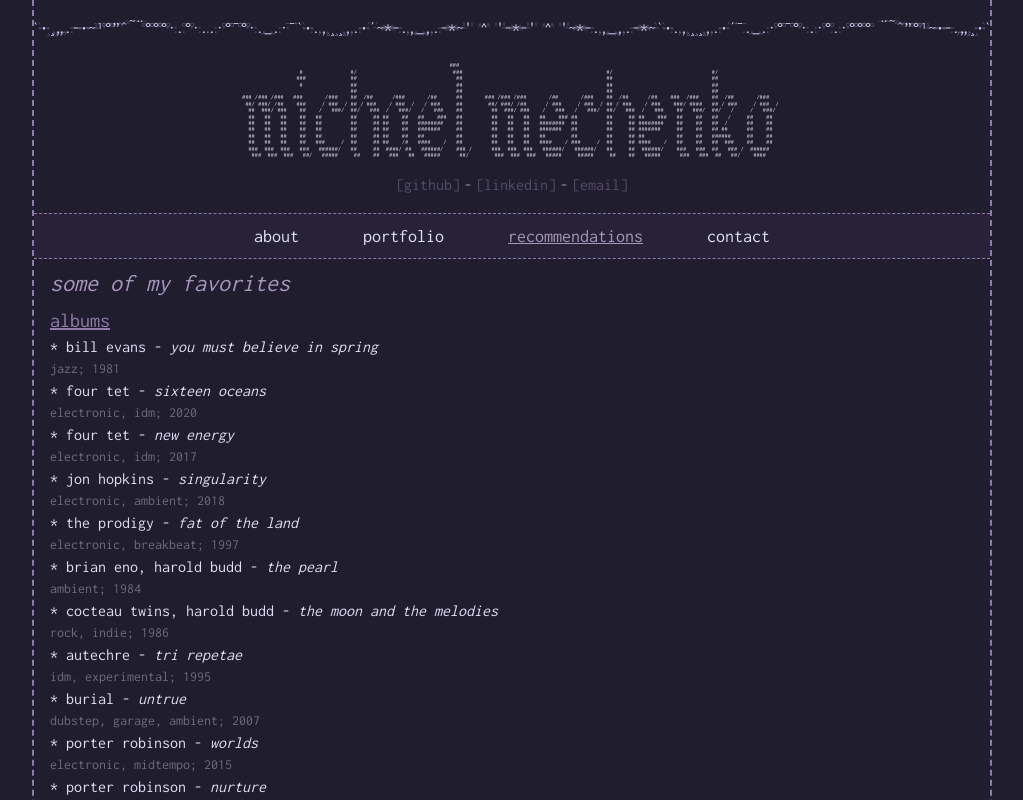
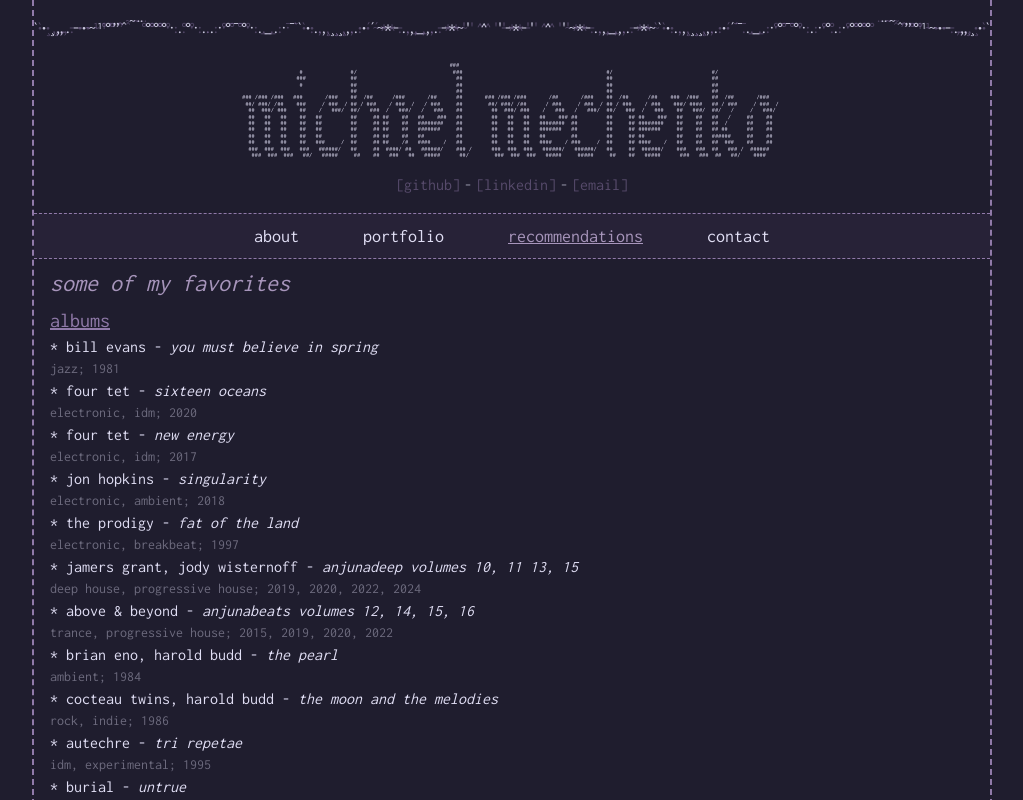
Before and after one commit to michaelmechenko/michaelmechenko.github.io, a SvelteKit app: page / in a window 1280 px wide. Both pictures are taken after a click on the button "recommendations". Shown: the top 800 px of the page, without its empty margins (128-1151 px from the left). Built offline with nearby package versions, Linux system fonts and the light colour scheme.

Commit message:
added anjuna albums

```diff
--- a/src/routes/content/FavoritesSection.svelte
+++ b/src/routes/content/FavoritesSection.svelte
@@ -36,6 +36,22 @@
 					<div class="italic">fat of the land</div>
 				</div>
 				<div class="text-sm text-1-text/40">electronic, breakbeat; 1997</div>
+			</li>
+			<li>
+				<div class="flex flex-row flex-wrap space-x-2">
+					<div class="">* jamers grant, jody wisternoff -</div>
+					<div class="italic">anjunadeep volumes 10, 11 13, 15</div>
+				</div>
+				<div class="text-sm text-1-text/40">
+					deep house, progressive house; 2019, 2020, 2022, 2024
+				</div>
+			</li>
+			<li>
+				<div class="flex flex-row flex-wrap space-x-2">
+					<div class="">* above & beyond -</div>
+					<div class="italic">anjunabeats volumes 12, 14, 15, 16</div>
+				</div>
+				<div class="text-sm text-1-text/40">trance, progressive house; 2015, 2019, 2020, 2022</div>
 			</li>
 			<li>
 				<div class="flex flex-row flex-wrap space-x-2">
```
